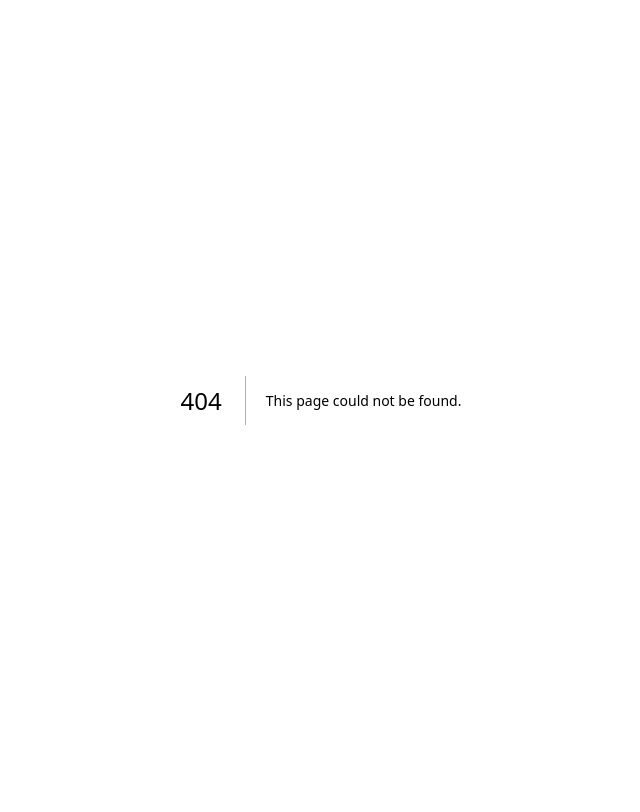
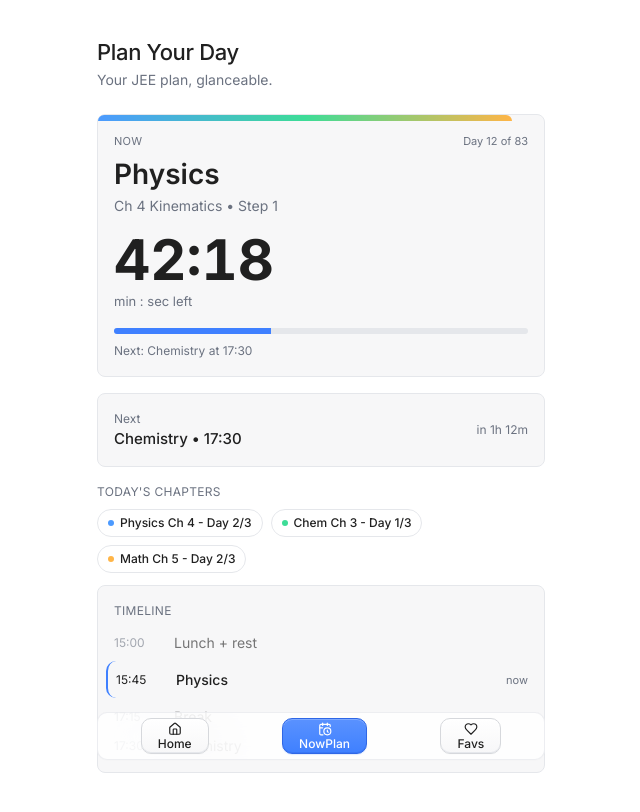
Before and after one commit to gurmeet-tech/savelinks, a Next.js app: page /nowplan in a window 1280 px wide. Before the commit this address had no page. Shown: the top 812 px of the page, without its empty margins (319-959 px from the left). Built offline with nearby package versions, Linux system fonts and the light colour scheme.

Commit message:
Add NowPlan route + floating bottom bar

```diff
--- a/src/app/favorites/page.tsx
+++ b/src/app/favorites/page.tsx
@@ -40,7 +40,7 @@ export default function FavoritesPage() {
   return (
     <div className="min-h-screen bg-white">
       <Navbar />
-      <main className="pt-20 sm:pt-24 pb-12 sm:pb-16 px-4 sm:px-6">
+      <main className="pt-20 sm:pt-24 pb-32 px-4 sm:px-6">
         <div className="mx-auto max-w-6xl">
           <div className="mb-6 sm:mb-8 animate-fade-slide-up">
             <h1 className="text-[20px] sm:text-[22px] font-medium leading-[1.15] tracking-[-0.015em] text-on-surface">
--- a/src/app/layout.tsx
+++ b/src/app/layout.tsx
@@ -2,6 +2,7 @@ import type { Metadata } from "next";
 import "./globals.css";
 import { Inter } from "next/font/google";
 import { ToastProvider } from "@/components/ui/toast";
+import { FloatingBottomBar } from "@/components/nav/floating-bottom-bar";
 
 const inter = Inter({ subsets: ["latin"] });
 
@@ -18,7 +19,10 @@ export default function RootLayout({
   return (
     <html lang="en">
       <body className={inter.className}>
-        <ToastProvider>{children}</ToastProvider>
+        <ToastProvider>
+          {children}
+          <FloatingBottomBar />
+        </ToastProvider>
       </body>
     </html>
   );
--- /dev/null
+++ b/src/app/nowplan/page.tsx
@@ -0,0 +1,95 @@
+"use client";
+
+import { Card } from "@/components/ui/card";
+import { TextMorph } from "@/components/ui/text-morph";
+
+export default function NowPlanPage() {
+  return (
+    <div className="min-h-screen bg-white">
+      <main className="pt-6 sm:pt-10 pb-32 px-4 sm:px-6">
+        <div className="mx-auto max-w-md">
+          <div className="mb-6 animate-fade-slide-up">
+            <h1 className="text-[20px] sm:text-[22px] font-medium leading-[1.15] tracking-[-0.015em] text-on-surface">
+              <TextMorph texts={["NowPlan", "Focus Now", "Plan Your Day"]} />
+            </h1>
+            <p className="mt-1 text-[13px] sm:text-[14px] text-muted">
+              Your JEE plan, glanceable.
+            </p>
+          </div>
+
+          <Card className="mb-4 bg-neutral border-border hover-lift animate-fade-slide-up" style={{ animationDelay: "80ms" }}>
+            <div className="h-[6px] w-full rounded-t-md -mt-[16px] mx-[-16px] mb-3" style={{ background: "linear-gradient(90deg, #4C9AFF 0%, #3DDC97 50%, #FFB547 100%)" }} />
+            <div className="flex items-center justify-between mb-2">
+              <span className="text-[11px] uppercase tracking-wide text-muted">NOW</span>
+              <span className="text-[11px] text-muted">Day 12 of 83</span>
+            </div>
+            <h2 className="text-[28px] font-semibold leading-[1.2] text-on-surface">Physics</h2>
+            <p className="text-[14px] text-muted mt-1">Ch 4 Kinematics • Step 1</p>
+            <div className="mt-4 text-[56px] font-bold tabular-nums leading-none text-on-surface">42:18</div>
+            <p className="text-[13px] text-muted mt-1">min : sec left</p>
+            <div className="mt-4 h-1.5 w-full rounded-full bg-border overflow-hidden">
+              <div className="h-full bg-primary" style={{ width: "38%" }} />
+            </div>
+            <p className="text-[12px] text-muted mt-2">Next: Chemistry at 17:30</p>
+          </Card>
+
+          <Card className="mb-4 bg-neutral border-border animate-fade-slide-up" style={{ animationDelay: "140ms" }}>
+            <div className="flex items-center justify-between">
+              <div>
+                <p className="text-[12px] text-muted">Next</p>
+                <p className="text-[15px] font-medium text-on-surface">Chemistry • 17:30</p>
+              </div>
+              <span className="text-[12px] text-muted">in 1h 12m</span>
+            </div>
+          </Card>
+
+          <div className="mb-3 animate-fade-slide-up" style={{ animationDelay: "180ms" }}>
+            <p className="text-[12px] uppercase tracking-wide text-muted mb-2">Today's chapters</p>
+            <div className="flex flex-wrap gap-2">
+              <span className="inline-flex items-center gap-1.5 h-7 px-2.5 rounded-full text-[12px] font-medium bg-surface border border-border">
+                <span className="h-1.5 w-1.5 rounded-full" style={{ background: "#4C9AFF" }} /> Physics Ch 4 - Day 2/3
+              </span>
+              <span className="inline-flex items-center gap-1.5 h-7 px-2.5 rounded-full text-[12px] font-medium bg-surface border border-border">
+                <span className="h-1.5 w-1.5 rounded-full" style={{ background: "#3DDC97" }} /> Chem Ch 3 - Day 1/3
+              </span>
+              <span className="inline-flex items-center gap-1.5 h-7 px-2.5 rounded-full text-[12px] font-medium bg-surface border border-border">
+                <span className="h-1.5 w-1.5 rounded-full" style={{ background: "#FFB547" }} /> Math Ch 5 - Day 2/3
+              </span>
+            </div>
+          </div>
+
+          <Card className="bg-neutral border-border animate-fade-slide-up" style={{ animationDelay: "220ms" }}>
+            <p className="text-[12px] uppercase tracking-wide text-muted mb-3">Timeline</p>
+            <div className="flex flex-col gap-2">
+              <div className="flex items-center gap-3 opacity-60">
+                <span className="text-[12px] text-muted w-12">15:00</span>
+                <div className="flex-1">
+                  <p className="text-[14px] text-on-surface">Lunch + rest</p>
+                </div>
+              </div>
+              <div className="flex items-center gap-3 bg-surface-2/40 -mx-2 px-2 py-2 rounded-lg border-l-2 border-primary">
+                <span className="text-[12px] text-on-surface w-12">15:45</span>
+                <div className="flex-1">
+                  <p className="text-[14px] font-medium text-on-surface">Physics</p>
+                </div>
+                <span className="text-[11px] text-muted">now</span>
+              </div>
+              <div className="flex items-center gap-3">
+                <span className="text-[12px] text-muted w-12">17:15</span>
+                <div className="flex-1">
+                  <p className="text-[14px] text-on-surface">Break</p>
+                </div>
+              </div>
+              <div className="flex items-center gap-3">
+                <span className="text-[12px] text-muted w-12">17:30</span>
+                <div className="flex-1">
+                  <p className="text-[14px] text-on-surface">Chemistry</p>
+                </div>
+              </div>
+            </div>
+          </Card>
+        </div>
+      </main>
+    </div>
+  );
+}
--- a/src/app/page.tsx
+++ b/src/app/page.tsx
@@ -134,7 +134,7 @@ export default function HomePage() {
   return (
     <div className="min-h-screen bg-white">
       <Navbar onAddClick={openAdd} />
-      <main className="pt-20 sm:pt-24 pb-12 sm:pb-16 px-4 sm:px-6">
+      <main className="pt-20 sm:pt-24 pb-32 px-4 sm:px-6">
         <div className="mx-auto max-w-6xl">
           <div className="mb-6 sm:mb-8 animate-fade-slide-up">
             <h1 className="text-[20px] sm:text-[22px] font-medium leading-[1.15] tracking-[-0.015em] text-on-surface">
--- /dev/null
+++ b/src/components/nav/floating-bottom-bar.tsx
@@ -0,0 +1,42 @@
+"use client";
+
+import Link from "next/link";
+import { usePathname } from "next/navigation";
+import { CalendarClock, Home, Heart } from "lucide-react";
+import { cn } from "@/lib/utils";
+
+export function FloatingBottomBar() {
+  const pathname = usePathname();
+
+  const items = [
+    { href: "/", label: "Home", icon: Home },
+    { href: "/nowplan", label: "NowPlan", icon: CalendarClock },
+    { href: "/favorites", label: "Favs", icon: Heart },
+  ];
+
+  return (
+    <div className="fixed bottom-[40px] left-1/2 -translate-x-1/2 z-50 w-[calc(100%-2rem)] max-w-sm sm:max-w-md">
+      <nav className="flex items-center justify-around gap-1 h-12 px-2 rounded-[10px] border border-border/70 bg-[rgba(255,255,255,0.85)] backdrop-blur-xl backdrop-saturate-150 shadow-[0_1px_1px_rgba(0,0,0,0.01)]">
+        {items.map((item) => {
+          const active = pathname === item.href;
+          const Icon = item.icon;
+          return (
+            <Link
+              key={item.href}
+              href={item.href}
+              className={cn(
+                "relative overflow-hidden flex flex-col items-center justify-center gap-0.5 h-9 px-4 rounded-lg text-[12px] font-medium transition-all duration-150 active:scale-[0.98]",
+                active
+                  ? "text-surface bg-[linear-gradient(180deg,#5A92FF_0%,#3F80FF_100%)] border border-[#2F67E6] shadow-[inset_0_1px_0_rgba(255,255,255,0.22),inset_0_-1px_0_rgba(47,103,230,0.4),0_1px_1px_rgba(63,128,255,0.16)]"
+                  : "text-on-surface bg-[linear-gradient(180deg,#FFFFFF_0%,#F7F7F8_100%)] border border-[#D6D8DC] shadow-[inset_0_1px_0_rgba(255,255,255,1),inset_0_-1px_0_rgba(229,231,235,0.9),0_1px_1px_rgba(16,24,40,0.01)] hover:bg-[linear-gradient(180deg,#FFFFFF_0%,#F5F6F7_100%)]"
+              )}
+            >
+              <Icon className="h-3.5 w-3.5" />
+              <span className="leading-none">{item.label}</span>
+            </Link>
+          );
+        })}
+      </nav>
+    </div>
+  );
+}
```
Also changed, not shown: 1 other file (tests, documents, lock files or other folders).
